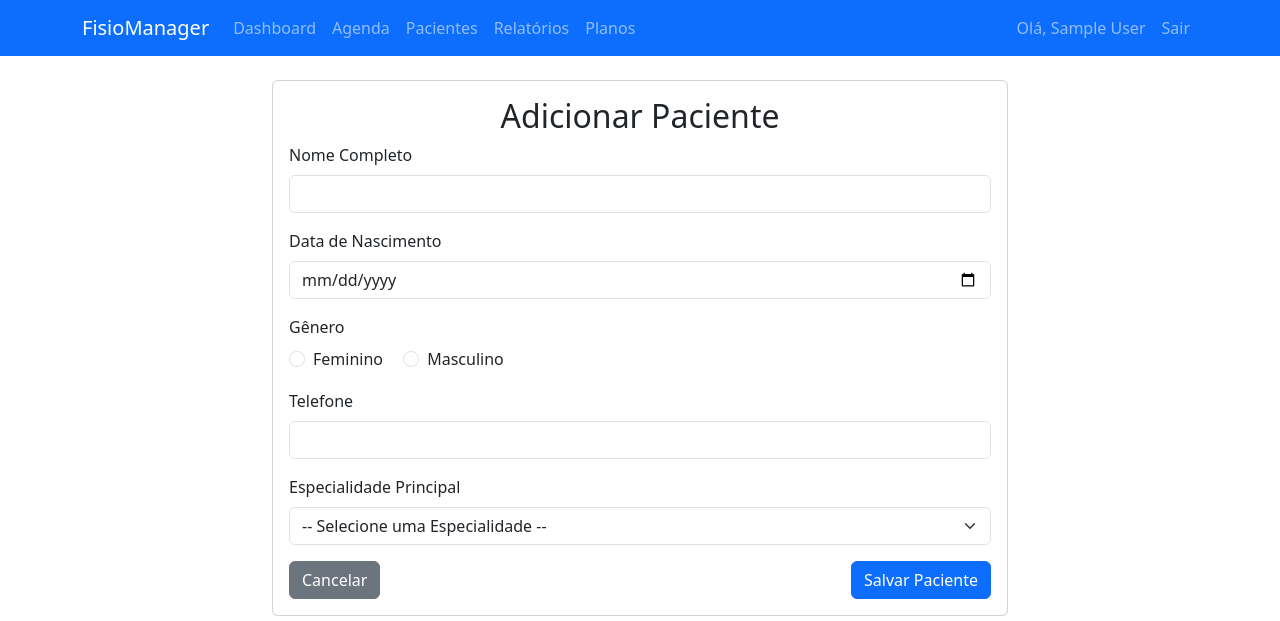
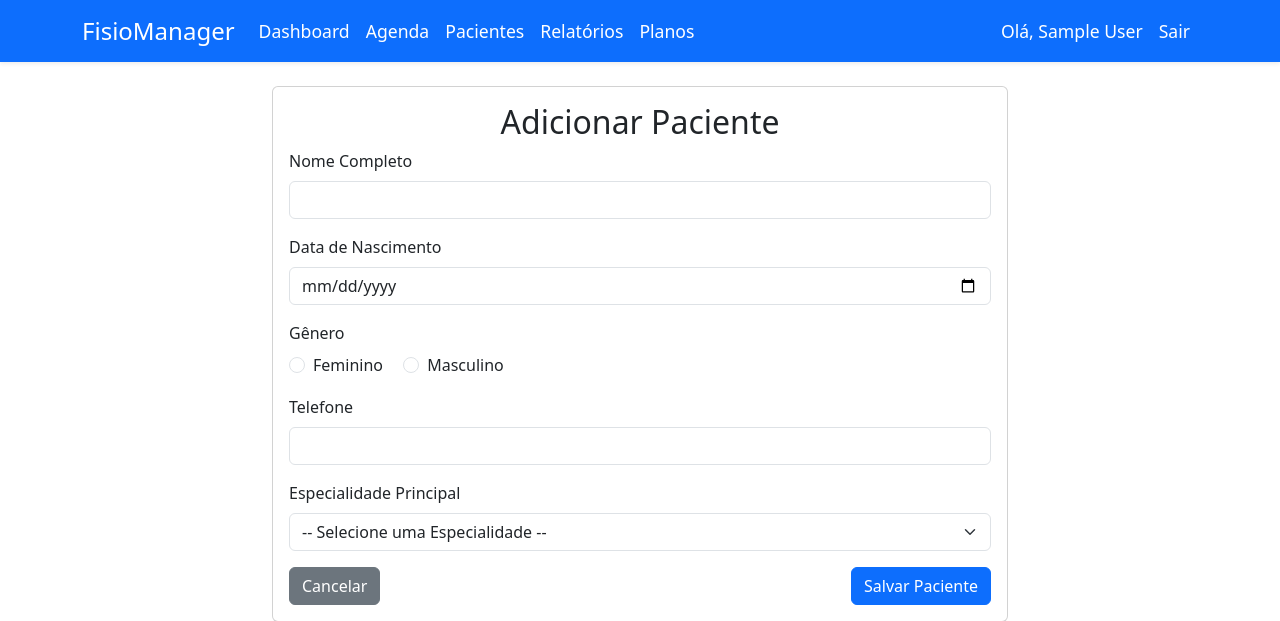
Before and after one commit to alvarohs84/fisio-manager, a Flask app: page /patient/add in a window 1280 px wide. Shown: the top 621 px of the page. Run offline with Flask 3, Linux system fonts and the light colour scheme; a user stored in the database is signed in; tables that the repository leaves empty hold one stand-in row (values such as "Sample post").

```diff
--- a/templates/base.html
+++ b/templates/base.html
@@ -6,32 +6,47 @@
     <title>{{ title|default('FisioManager') }}</title>
     <link href="https://cdn.jsdelivr.net/npm/bootstrap@5.3.2/dist/css/bootstrap.min.css" rel="stylesheet">
     <link rel="stylesheet" href="https://cdn.jsdelivr.net/npm/bootstrap-icons@1.11.3/font/bootstrap-icons.min.css">
+
+    <!-- Bloco de Estilos Customizados -->
+    <style>
+        /* Novo estilo para os links do menu */
+        .navbar-custom-link {
+            color: white !important; /* Força a cor branca */
+            font-size: 1.1rem;      /* Aumenta o tamanho da fonte */
+            font-weight: 500;       /* Deixa a fonte um pouco mais encorpada */
+            transition: opacity 0.2s;
+        }
+        .navbar-custom-link:hover {
+            opacity: 0.8; /* Efeito suave ao passar o rato */
+        }
+    </style>
+
     {% block styles %}{% endblock %}
 </head>
 <body>
-    <nav class="navbar navbar-expand-lg navbar-dark bg-primary mb-4">
+    <nav class="navbar navbar-expand-lg navbar-dark bg-primary mb-4 shadow-sm">
         <div class="container">
-            <a class="navbar-brand" href="{{ url_for('index') }}">FisioManager</a>
+            <a class="navbar-brand fs-4" href="{{ url_for('index') }}">FisioManager</a>
             <button class="navbar-toggler" type="button" data-bs-toggle="collapse" data-bs-target="#navbarNav">
                 <span class="navbar-toggler-icon"></span>
             </button>
             <div class="collapse navbar-collapse" id="navbarNav">
                 <ul class="navbar-nav me-auto">
                     {% if current_user.is_authenticated %}
-                        <li class="nav-item"><a class="nav-link" href="{{ url_for('dashboard') }}">Dashboard</a></li>
-                        <li class="nav-item"><a class="nav-link" href="{{ url_for('agenda') }}">Agenda</a></li>
-                        <li class="nav-item"><a class="nav-link" href="{{ url_for('list_patients') }}">Pacientes</a></li>
-                        <li class="nav-item"><a class="nav-link" href="{{ url_for('reports') }}">Relatórios</a></li>
-                        <li class="nav-item"><a href="{{ url_for('pricing') }}" class="nav-link">Planos</a></li>
+                        <li class="nav-item"><a class="nav-link navbar-custom-link" href="{{ url_for('dashboard') }}">Dashboard</a></li>
+                        <li class="nav-item"><a class="nav-link navbar-custom-link" href="{{ url_for('agenda') }}">Agenda</a></li>
+                        <li class="nav-item"><a class="nav-link navbar-custom-link" href="{{ url_for('list_patients') }}">Pacientes</a></li>
+                        <li class="nav-item"><a class="nav-link navbar-custom-link" href="{{ url_for('reports') }}">Relatórios</a></li>
+                        <li class="nav-item"><a href="{{ url_for('pricing') }}" class="nav-link navbar-custom-link">Planos</a></li>
                     {% endif %}
                 </ul>
                 <ul class="navbar-nav">
                     {% if current_user.is_authenticated %}
-                        <li class="nav-item"><a href="#" class="nav-link">Olá, {{ current_user.name }}</a></li>
-                        <li class="nav-item"><a class="nav-link" href="{{ url_for('logout') }}">Sair</a></li>
+                        <li class="nav-item"><a href="#" class="nav-link navbar-custom-link">Olá, {{ current_user.name }}</a></li>
+                        <li class="nav-item"><a class="nav-link navbar-custom-link" href="{{ url_for('logout') }}">Sair</a></li>
                     {% else %}
-                        <li class="nav-item"><a class="nav-link" href="{{ url_for('pricing') }}">Preços</a></li>
-                        <li class="nav-item"><a class="nav-link" href="{{ url_for('login') }}">Login</a></li>
+                        <li class="nav-item"><a class="nav-link navbar-custom-link" href="{{ url_for('pricing') }}">Preços</a></li>
+                        <li class="nav-item"><a class="nav-link navbar-custom-link" href="{{ url_for('login') }}">Login</a></li>
                         <li class="nav-item"><a class="nav-link btn btn-outline-light" href="{{ url_for('register') }}">Cadastre-se</a></li>
                     {% endif %}
                 </ul>
```
